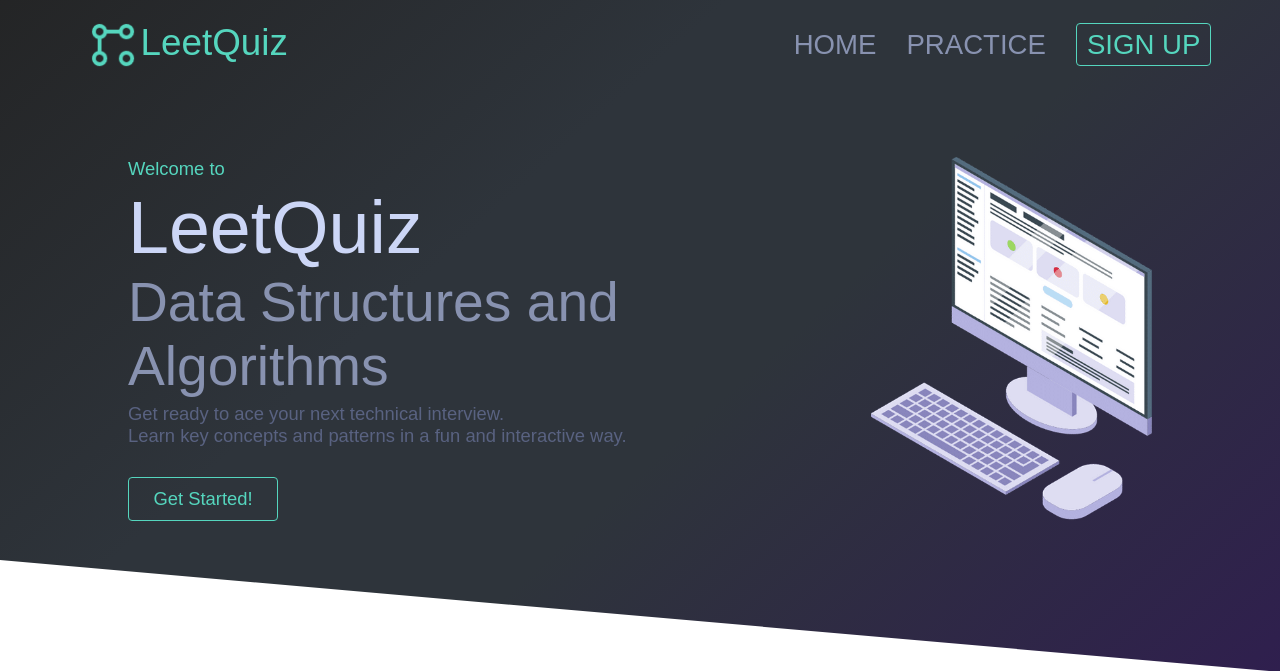
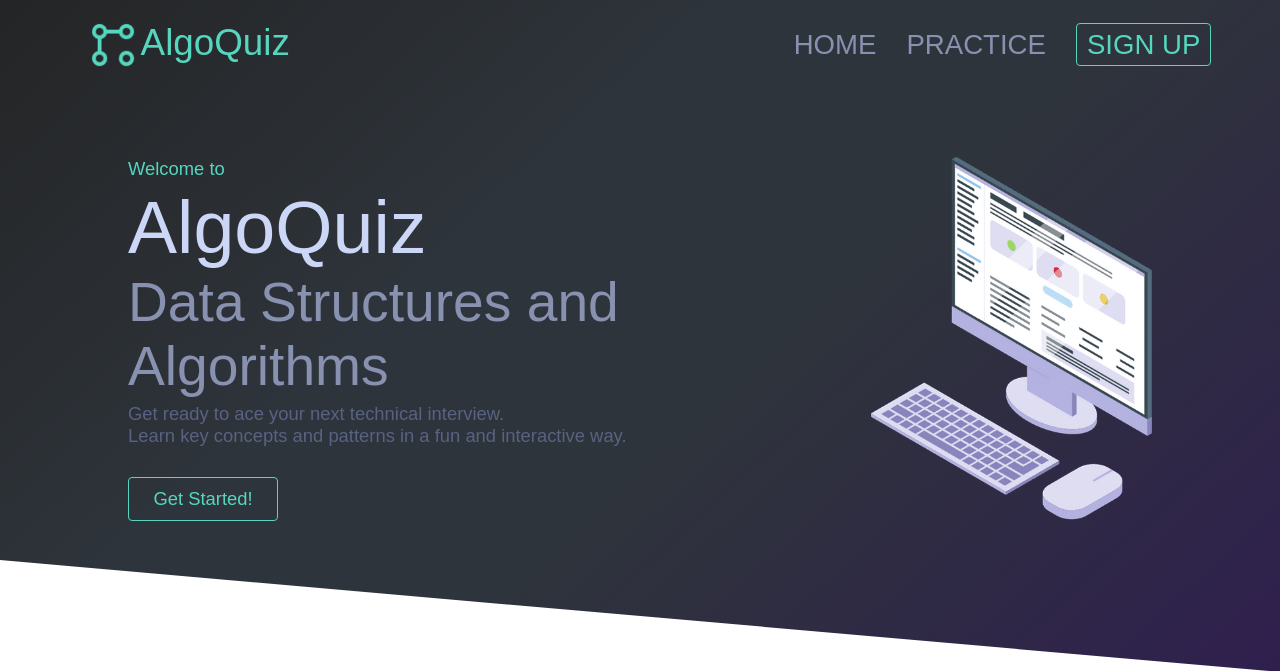
Before and after one commit to tonytwei/leetquiz, a Node server app: page / in a window 1280 px wide. Shown: the top 671 px of the page. Run offline with Node 20, Linux system fonts and the light colour scheme; some libraries are stand-ins or nearby versions; some web fonts are replaced.

Commit message:
rebranding from leetquiz to algoquiz
algoquiz.com domain name registered

```diff
--- a/client/pages/index.ejs
+++ b/client/pages/index.ejs
@@ -2,8 +2,8 @@
 <html>
     <head>
         <meta charset="utf-8">
-        <title>LeetQuiz</title>
-        <meta name="description" content="LeetQuiz: DSA Quiz App">
+        <title>AlgoQuiz</title>
+        <meta name="description" content="AlgoQuiz: DSA Quiz App">
         <meta name="viewport" content="width=device-width, initial-scale=1">
         <link rel="icon" type="image/img" href="images/logo-favicon.png">
 
@@ -17,9 +17,9 @@
             <div class="background-linear"></div>
             <%- include('partials/header.ejs') %>
             <div class="intro-text-block">
-                <div class="leetquiz-text">
+                <div class="algoquiz-text">
                     <h2>Welcome to</h2>
-                    <h1>LeetQuiz</h1>
+                    <h1>AlgoQuiz</h1>
                     <h3>Data Structures and Algorithms</h3>
                     <p>
                         Get ready to ace your next technical interview.
--- a/client/pages/partials/header.ejs
+++ b/client/pages/partials/header.ejs
@@ -2,7 +2,7 @@
     <script src="/assets/header.js"></script>
     <div class="logo">
         <img src="/images/logo.png" alt="logo">
-        <h1>LeetQuiz</h1>
+        <h1>AlgoQuiz</h1>
     </div>
     <div class="nav-bar">
         <!-- TODO: edit anchors -->
--- a/client/public/styles/index.css
+++ b/client/public/styles/index.css
@@ -50,7 +50,7 @@ p {
     width: 100%;
 }
 
-.leetquiz-text {
+.algoquiz-text {
     display: flex;
     flex-direction: column;
     justify-content: center;
@@ -58,23 +58,23 @@ p {
 }
 
 
-.leetquiz-text > h1 {
+.algoquiz-text > h1 {
     font-size: 4rem;
     color: var(--text-a);
     margin-bottom: 0px;
 }
 
-.leetquiz-text > h3 {
+.algoquiz-text > h3 {
     display: block;
 }
 
-.leetquiz-text > p {
+.algoquiz-text > p {
     font-size: 1rem;
     color: var(--text-c);
 }
 
 @media all and (max-width: 480px) {
-    .leetquiz-text > h3 {
+    .algoquiz-text > h3 {
         display: none;
         width: 0px;
     }
```
